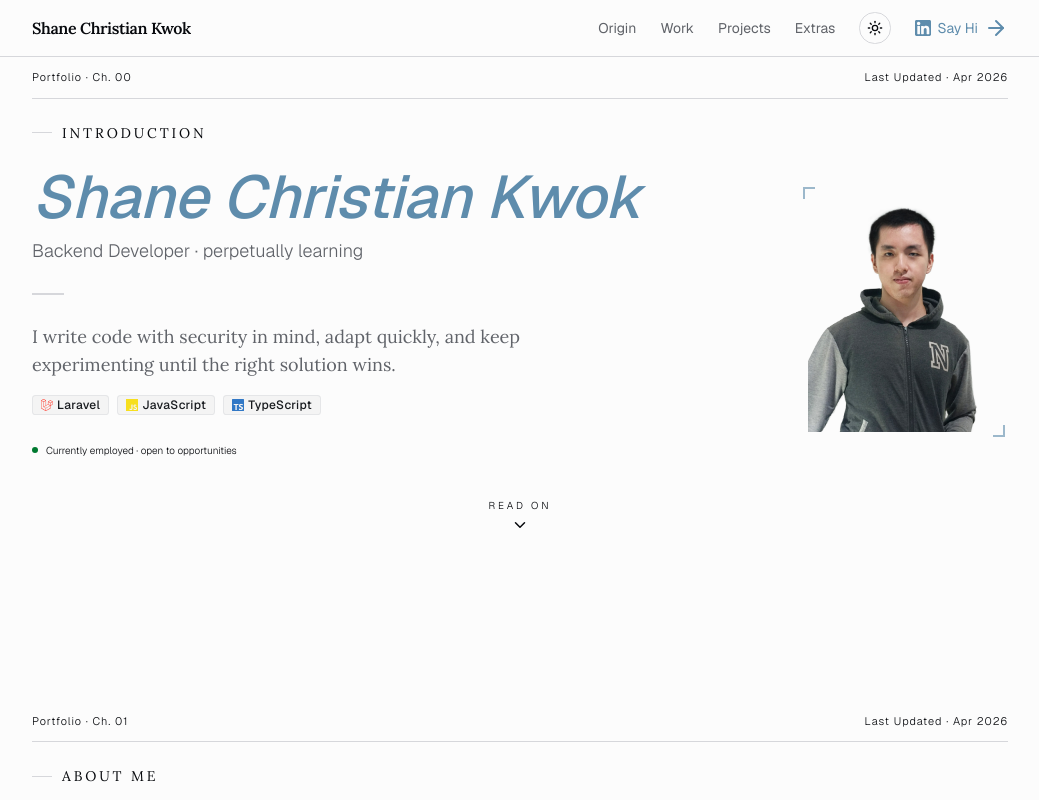
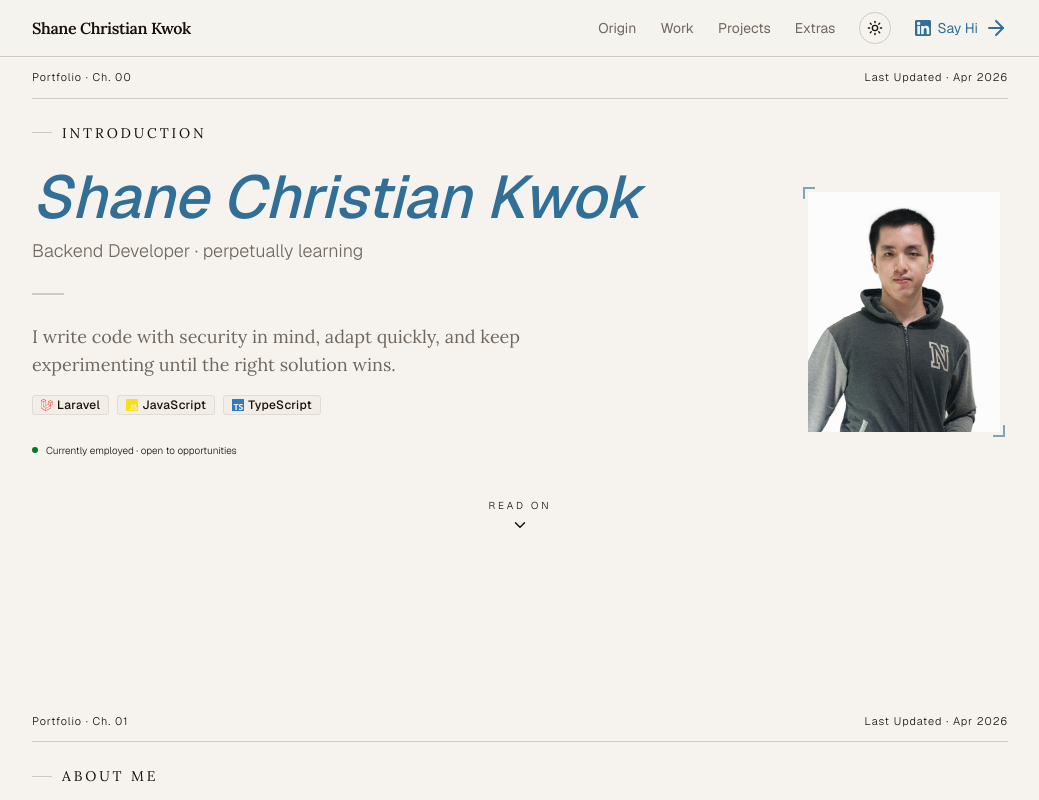
Before and after one commit to vuezy/my-portfolio, a Next.js app: page / in a window 1280 px wide. Shown: the top 800 px of the page, without its empty margins (120-1159 px from the left). Built offline with nearby package versions, Linux system fonts and the light colour scheme.

Commit message:
style: refine design tokens

```diff
--- a/src/app/_components/ExtrasChapter.tsx
+++ b/src/app/_components/ExtrasChapter.tsx
@@ -118,7 +118,7 @@ function AISection() {
         And with it, we adapt and slightly change how we develop. But these questions bother me.
       </p>
 
-      <p className="font-serif font-semibold text-primary/75 text-base md:text-lg">
+      <p className="font-serif font-semibold text-accent/80 text-base md:text-lg">
         Do we still need to understand the code?
       </p>
       <p>
@@ -140,7 +140,7 @@ function AISection() {
         <em> Blind trust doesn&apos;t feel like owning the code.</em>
       </p>
 
-      <p className="font-serif font-semibold text-primary/75 text-base md:text-lg">
+      <p className="font-serif font-semibold text-accent/80 text-base md:text-lg">
         Does code quality still matter?
       </p>
       <p>
--- a/src/app/globals.css
+++ b/src/app/globals.css
@@ -58,75 +58,75 @@
 }
 
 :root {
-  --background: oklch(0.99 0 0);
-  --foreground:oklch(0.14 0.01 265);
-  --card: oklch(0.99 0 0);
-  --card-foreground: oklch(0.14 0.01 265);
-  --popover: oklch(0.99 0 0);
-  --popover-foreground: oklch(0.14 0.01 265);
-  --primary: oklch(0.62 0.07 240);
-  --primary-foreground: oklch(0.14 0.01 265);
-  --secondary: oklch(0.94 0 0);
-  --secondary-foreground: oklch(0.22 0.01 265);
-  --muted: oklch(0.94 0 0);
-  --muted-foreground: oklch(0.50 0.01 265);
-  --accent: oklch(0.62 0.07 240);
-  --accent-foreground: oklch(0.14 0.01 265);
+  --background: oklch(0.965 0.008 80);
+  --foreground: oklch(0.18 0.018 60);
+  --card: oklch(0.975 0.006 80);
+  --card-foreground: oklch(0.18 0.018 60);
+  --popover: oklch(0.975 0.006 80);
+  --popover-foreground: oklch(0.18 0.018 60);
+  --primary: oklch(0.52 0.09 240);
+  --primary-foreground: oklch(0.98 0.004 80);
+  --secondary: oklch(0.93 0.012 75);
+  --secondary-foreground: oklch(0.28 0.016 65);
+  --muted: oklch(0.93 0.012 75);
+  --muted-foreground: oklch(0.52 0.018 65);
+  --accent: oklch(0.52 0.09 240);
+  --accent-foreground: oklch(0.98 0.004 80);
   --destructive: oklch(0.577 0.245 27.325);
   --avail-green: oklch(0.50 0.15 150);
-  --ruled-line: oklch(0 0 0 / 4%);
-  --border: oklch(0.88 0.005 265);
-  --input: oklch(0.88 0.005 265);
+  --ruled-line: oklch(0.55 0.04 80 / 8%);
+  --border: oklch(0.84 0.014 75);
+  --input: oklch(0.84 0.014 75);
+  --ring: oklch(0.52 0.09 240);
+  --chart-1: oklch(0.62 0.07 240);
+  --chart-2: oklch(0.55 0.05 240);
+  --chart-3: oklch(0.45 0.04 240);
+  --chart-4: oklch(0.35 0.03 240);
+  --chart-5: oklch(0.25 0.02 240);
+  --radius: 0.375rem;
+  --sidebar: oklch(0.945 0.010 78);
+  --sidebar-foreground: oklch(0.18 0.018 60);
+  --sidebar-primary: oklch(0.52 0.09 240);
+  --sidebar-primary-foreground: oklch(0.98 0.004 80);
+  --sidebar-accent: oklch(0.93 0.012 75);
+  --sidebar-accent-foreground: oklch(0.28 0.016 65);
+  --sidebar-border: oklch(0.84 0.014 75);
+  --sidebar-ring: oklch(0.52 0.09 240);
+}
+
+.dark {
+  --background: oklch(0.155 0.008 255);
+  --foreground: oklch(0.91 0.005 80);
+  --card: oklch(0.185 0.008 258);
+  --card-foreground: oklch(0.91 0.005 80);
+  --popover: oklch(0.185 0.008 258);
+  --popover-foreground: oklch(0.91 0.005 80);
+  --primary: oklch(0.62 0.07 240);
+  --primary-foreground: oklch(0.155 0.008 255);
+  --secondary: oklch(0.22 0.010 258);
+  --secondary-foreground: oklch(0.80 0.006 75);
+  --muted: oklch(0.22 0.010 258);
+  --muted-foreground: oklch(0.54 0.008 75);
+  --accent: oklch(0.62 0.07 240);
+  --accent-foreground: oklch(0.155 0.008 255);
+  --destructive: oklch(0.704 0.191 22.216);
+  --avail-green: oklch(0.65 0.15 150);
+  --ruled-line: oklch(1 0 0 / 4%);
+  --border: oklch(1 0 0 / 9%);
+  --input: oklch(1 0 0 / 13%);
   --ring: oklch(0.62 0.07 240);
   --chart-1: oklch(0.62 0.07 240);
   --chart-2: oklch(0.55 0.05 240);
   --chart-3: oklch(0.45 0.04 240);
   --chart-4: oklch(0.35 0.03 240);
   --chart-5: oklch(0.25 0.02 240);
-  --radius: 0.375rem;
-  --sidebar: oklch(0.96 0 0);
-  --sidebar-foreground: oklch(0.14 0.01 265);
+  --sidebar: oklch(0.185 0.008 258);
+  --sidebar-foreground: oklch(0.91 0.005 80);
   --sidebar-primary: oklch(0.62 0.07 240);
-  --sidebar-primary-foreground: oklch(0.14 0.01 265);
-  --sidebar-accent: oklch(0.94 0 0);
-  --sidebar-accent-foreground: oklch(0.22 0.01 265);
-  --sidebar-border: oklch(0.88 0.005 265);
-  --sidebar-ring: oklch(0.62 0.07 240);
-}
-
-.dark {
-  --background: oklch(0.18 0.005 265);
-  --foreground: oklch(0.93 0 0);
-  --card: oklch(0.21 0.006 265);
-  --card-foreground: oklch(0.93 0 0);
-  --popover: oklch(0.21 0.006 265);
-  --popover-foreground: oklch(0.93 0 0);
-  --primary: oklch(0.62 0.07 240);
-  --primary-foreground: oklch(0.18 0.005 265);
-  --secondary: oklch(0.25 0.007 265);
-  --secondary-foreground: oklch(0.82 0 0);
-  --muted: oklch(0.25 0.007 265);
-  --muted-foreground: oklch(0.55 0.005 265);
-  --accent: oklch(0.62 0.07 240);
-  --accent-foreground: oklch(0.18 0.005 265);
-  --destructive: oklch(0.704 0.191 22.216);
-  --avail-green: oklch(0.65 0.15 150);
-  --ruled-line: oklch(1 0 0 / 4%);
-  --border: oklch(1 0 0 / 8%);
-  --input: oklch(1 0 0 / 12%);
-  --ring: oklch(0.62 0.07 240);
-  --chart-1: oklch(0.62 0.07 240);
-  --chart-2: oklch(0.55 0.05 240);
-  --chart-3: oklch(0.45 0.04 240);
-  --chart-4: oklch(0.35 0.03 240);
-  --chart-5: oklch(0.25 0.02 240);
-  --sidebar: oklch(0.21 0.006 265);
-  --sidebar-foreground: oklch(0.93 0 0);
-  --sidebar-primary: oklch(0.62 0.07 240);
-  --sidebar-primary-foreground: oklch(0.18 0.005 265);
-  --sidebar-accent: oklch(0.25 0.007 265);
-  --sidebar-accent-foreground: oklch(0.82 0 0);
-  --sidebar-border: oklch(1 0 0 / 8%);
+  --sidebar-primary-foreground: oklch(0.155 0.008 255);
+  --sidebar-accent: oklch(0.22 0.010 258);
+  --sidebar-accent-foreground: oklch(0.80 0.006 75);
+  --sidebar-border: oklch(1 0 0 / 9%);
   --sidebar-ring: oklch(0.62 0.07 240);
 }
 
--- a/src/components/common/ProjectCard.tsx
+++ b/src/components/common/ProjectCard.tsx
@@ -63,7 +63,7 @@ export function ProjectCard({ project }: ProjectCardProps) {
 
   return (
     <>
-      <Card className="group flex flex-col h-full overflow-hidden hover:shadow-primary/50 transition-all duration-500">
+      <Card className="group flex flex-col h-full overflow-hidden hover:shadow-accent/50 transition-all duration-500">
         <CardHeader>
           <div className="flex items-start justify-between gap-2">
             <CardTitle className="font-serif text-xl tracking-tight">
@@ -103,7 +103,7 @@ export function ProjectCard({ project }: ProjectCardProps) {
         <CardContent className="grow flex flex-wrap md:flex-nowrap items-start gap-x-2 gap-y-4">
           <div className="grow space-y-4">
             <div className="space-y-1">
-              <p className="text-xs font-semibold uppercase tracking-wider text-primary/75">
+              <p className="text-xs font-semibold uppercase tracking-wider text-primary/80">
                 Key lesson
               </p>
               <div className="text-secondary-foreground leading-relaxed">
@@ -113,7 +113,7 @@ export function ProjectCard({ project }: ProjectCardProps) {
 
             {project.hardestSurprise && (
               <div className="space-y-1">
-                <p className="text-xs font-semibold uppercase tracking-wider text-primary/75">
+                <p className="text-xs font-semibold uppercase tracking-wider text-primary/80">
                   Hardest surprise
                 </p>
                 <div className="text-muted-foreground leading-relaxed">
@@ -260,7 +260,7 @@ interface ProjectCardBulletListProps {
 
 export function ProjectCardBulletList({ items, className }: ProjectCardBulletListProps) {
   return (
-    <ul className={cn("space-y-1 pl-4 text-sm leading-relaxed list-disc marker:text-primary/60", className)}>
+    <ul className={cn("space-y-1 pl-4 text-sm leading-relaxed list-disc marker:text-accent/60", className)}>
       {items.map((item, idx) => (
         <li key={idx}>{item}</li>
       ))}
--- a/src/components/common/Quote.tsx
+++ b/src/components/common/Quote.tsx
@@ -10,7 +10,7 @@ export default function Quote({ quote, caption, className }: QuoteProps) {
   return (
     <figure className={cn("flex flex-col justify-center gap-y-2 md:gap-y-3", className)}>
       <blockquote>
-        <p className="font-serif font-medium md:leading-relaxed text-primary text-2xl md:text-3xl">
+        <p className="font-serif font-medium md:leading-relaxed text-accent text-2xl md:text-3xl">
           &quot;{quote}&quot;
         </p>
       </blockquote>
--- a/src/components/common/StoryPool.tsx
+++ b/src/components/common/StoryPool.tsx
@@ -185,7 +185,7 @@ export function StoryPoolContent({ className }: StoryPoolContentProps) {
       aria-labelledby={`story-tab-${selectedId}`}
       aria-live="polite"
     >
-      <div className="leading-relaxed text-sm md:text-base text-foreground space-y-6 py-4">
+      <div className="leading-relaxed text-sm md:text-base text-secondary-foreground space-y-6 py-4">
         {activeStory ? (
           <>
             <h3 className="flex items-center gap-2 font-serif text-base md:text-lg text-primary font-semibold mb-3">
--- a/src/components/common/TechTag.tsx
+++ b/src/components/common/TechTag.tsx
@@ -20,7 +20,7 @@ export default function TechTag({ children, name }: TechTagProps) {
     <Badge
       variant="secondary"
       className="tracking-wide px-2 py-0.5 border-border/50 rounded-sm
-        text-secondary-foreground bg-secondary/50 hover:bg-secondary cursor-default"
+        text-foreground bg-secondary/50 hover:bg-secondary cursor-default"
     >
       {children ?? (name ? (<>{getTechIcon(name)}{name}</>) : null)}
     </Badge>
```
